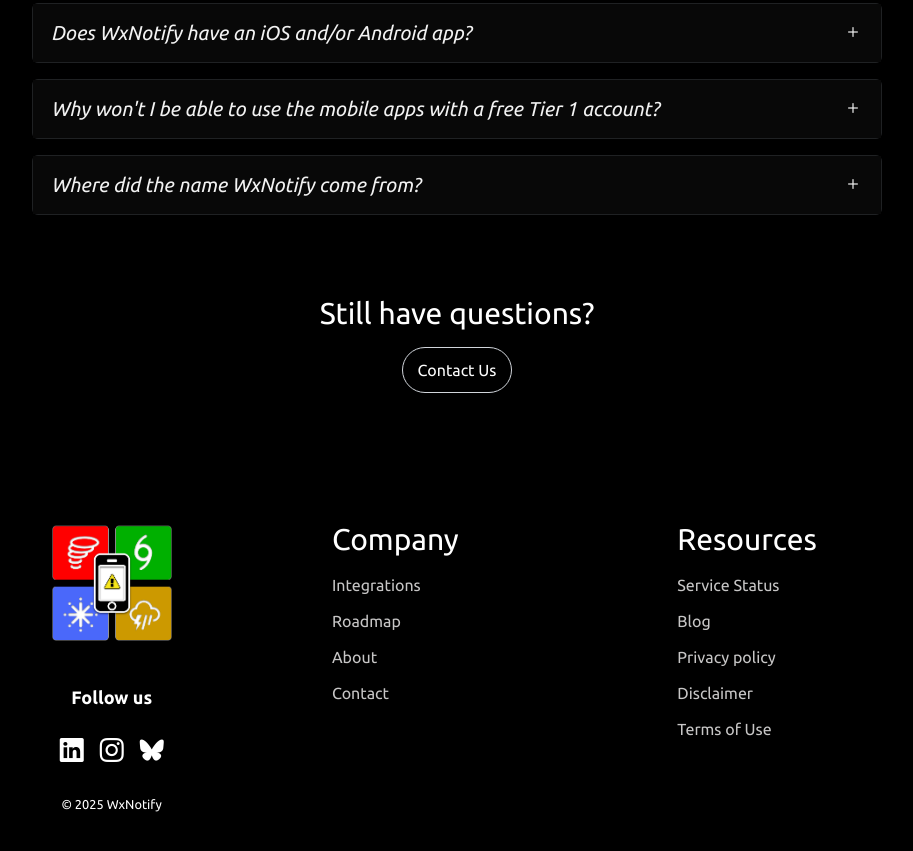
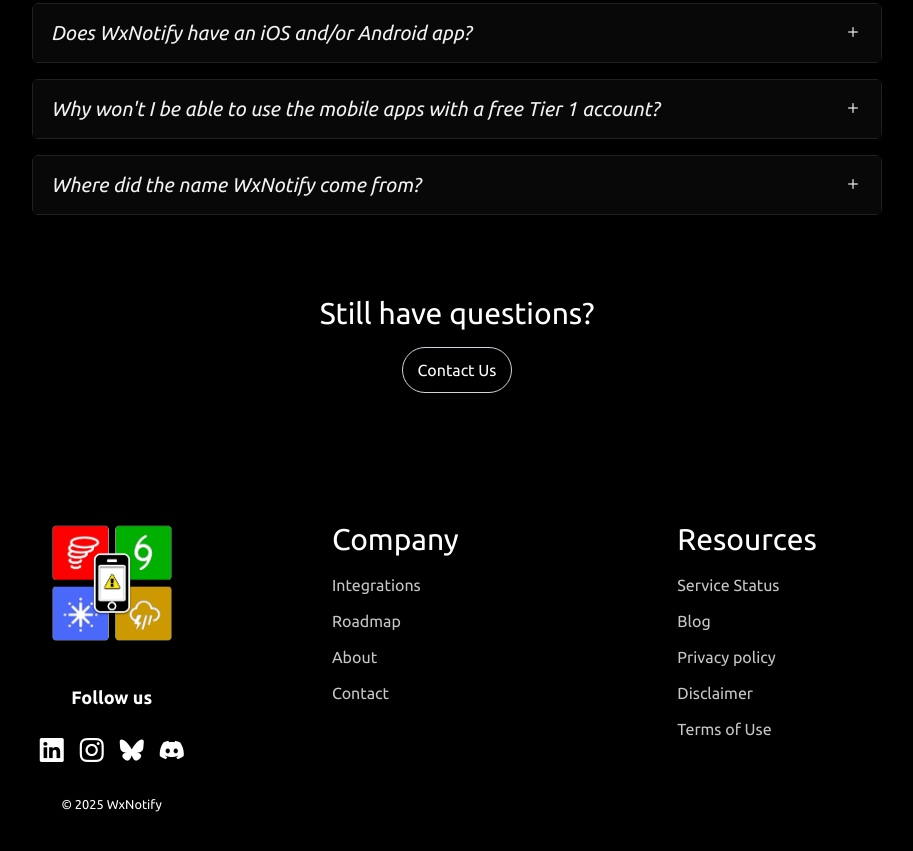
Before and after one commit to wxnotify/landing-page, a website: page index.html in a window 1280 px wide. Shown: the part 5377-6228 px from the top of the page, without its empty margins (183-1096 px from the left). Drawn offline with nearby package versions, Linux system fonts and the light colour scheme.

Commit message:
Adding Discord server link

```diff
--- a/index.html
+++ b/index.html
@@ -760,6 +760,13 @@
                     >
                         <i class="bi bi-bluesky"></i>
                     </a>
+                    <a
+                        href="https://discord.gg/sZfMtXKfTt"
+                        aria-label="Discord"
+                    >
+                        <i class="bi bi-discord"></i>
+                    </a>
+
                 </div>
                 <div>
                     <small>&copy; 2025 WxNotify</small>
```
